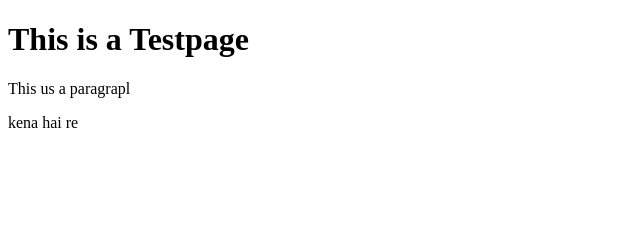
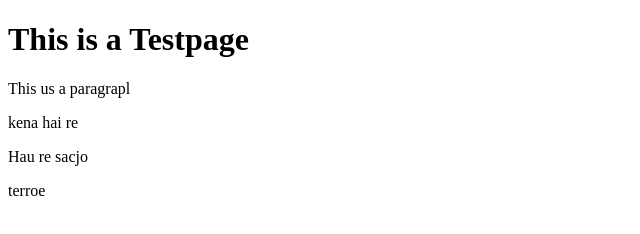
Before and after one commit to Anurodhyadav/git-test, a website: page index.html in a window 1280 px wide. Shown: the whole page, without its empty margins (0-640 px from the left). Drawn offline with Linux system fonts and the light colour scheme.

Commit message:
forth commit

```diff
--- a/index.html
+++ b/index.html
@@ -7,5 +7,7 @@
         <h1>This is a Testpage</h1>
         <p>This us a paragrapl</p>
         <p>kena hai re</p>
+        <p>Hau re sacjo</p>
+        <p>terroe</p>
     </body>
 </html>
```
Also changed, not shown: package.json (added, +24 -0 lines), 2 other files.
